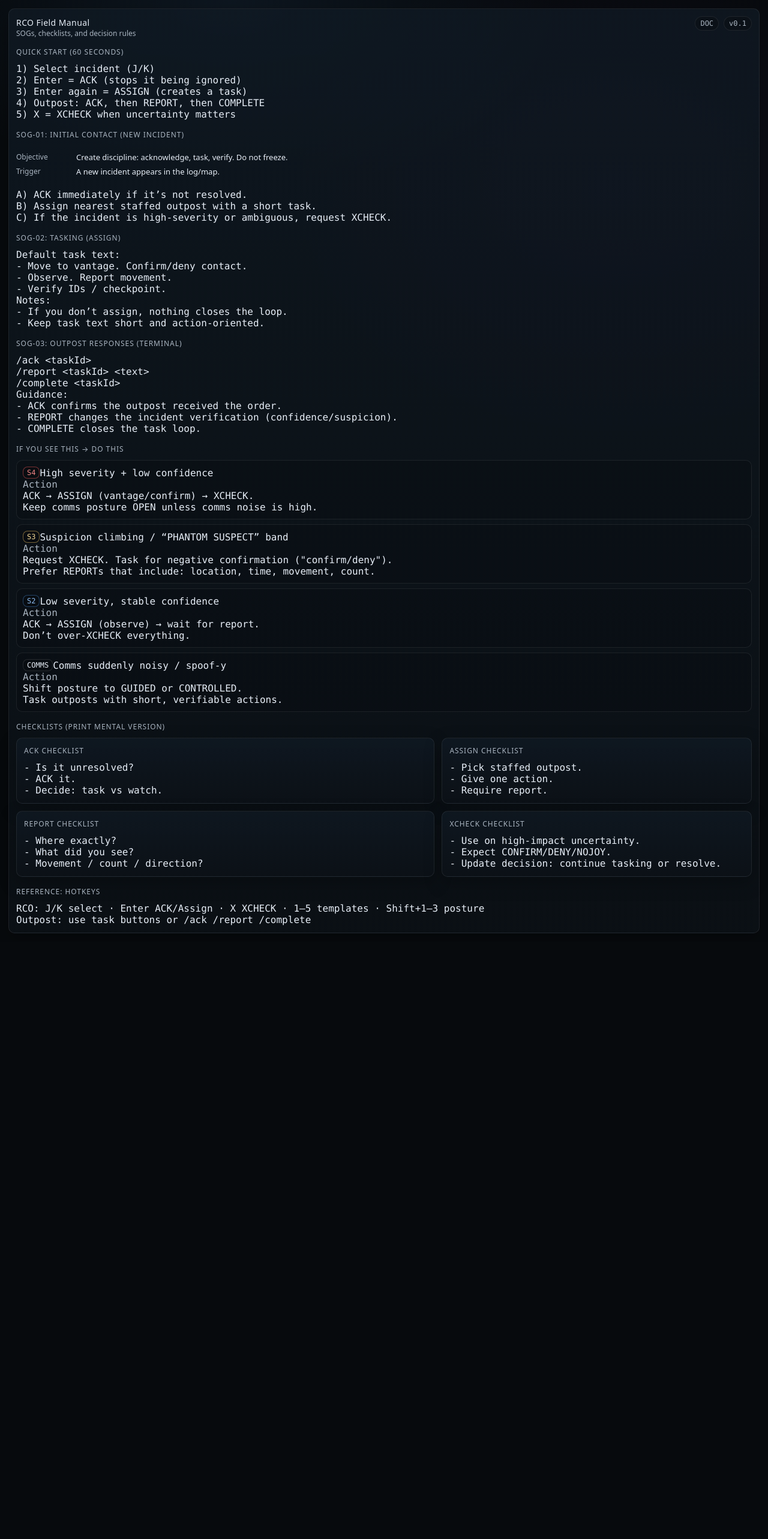
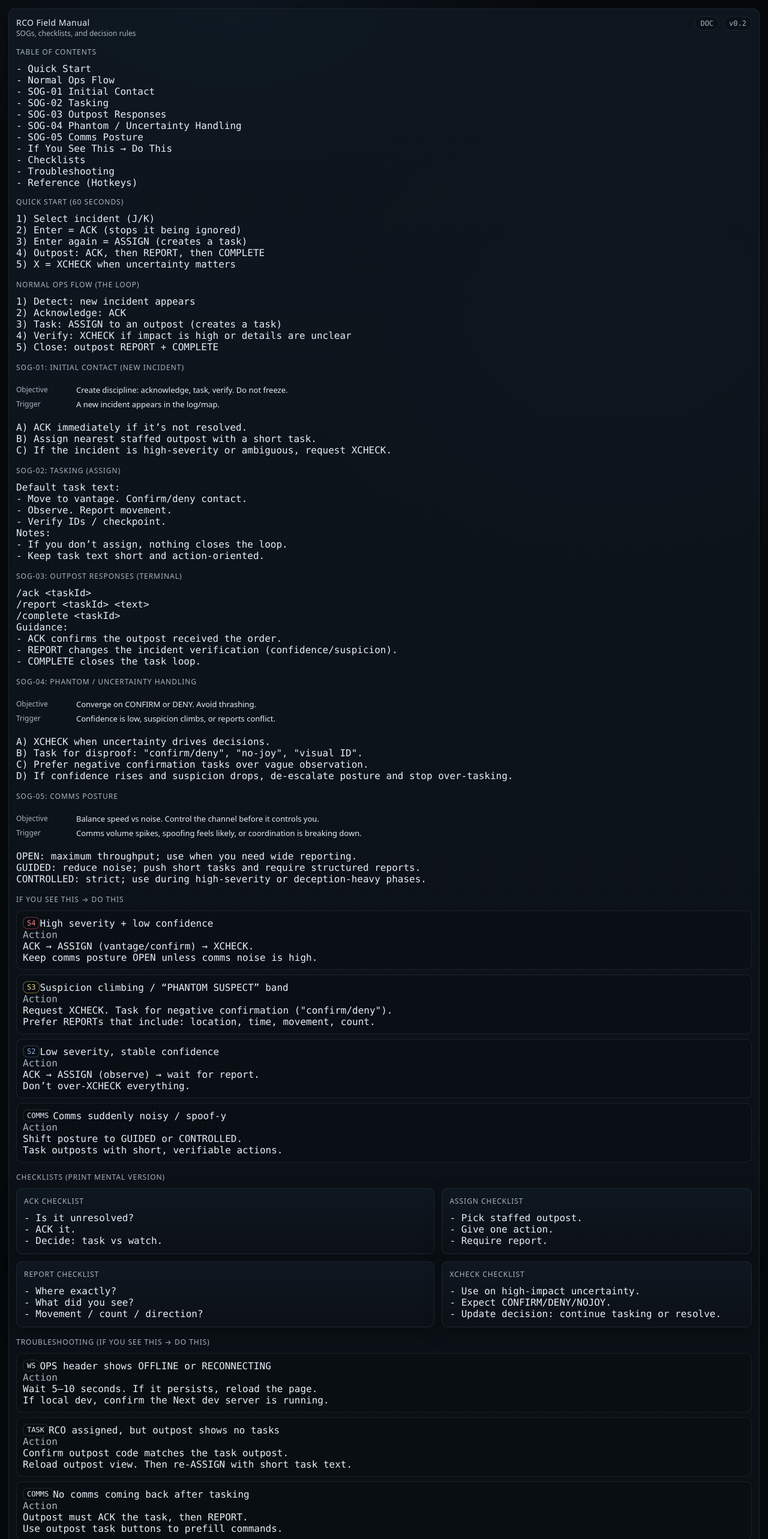
Before and after one commit to SingSongScreamAlong/blacksky-watch, a Next.js app: page /manual in a window 1280 px wide. Shown: the top 2566 px of the page at 60% size. Before the commit the page ends 1570 px from the top, so only its background shows below. Built offline with nearby package versions, Linux system fonts and the light colour scheme.

Commit message:
docs: expand manual

```diff
--- a/src/app/manual/page.tsx
+++ b/src/app/manual/page.tsx
@@ -11,7 +11,34 @@ export default function ManualPage() {
           </div>
           <div className="chips">
             <span className="chip mono">DOC</span>
-            <span className="chip mono">v0.1</span>
+            <span className="chip mono">v0.2</span>
+          </div>
+        </div>
+
+        <div style={{ marginTop: 14 }}>
+          <div className="panelTitle">Table of Contents</div>
+          <div className="mono">
+            - Quick Start
+            <br />
+            - Normal Ops Flow
+            <br />
+            - SOG-01 Initial Contact
+            <br />
+            - SOG-02 Tasking
+            <br />
+            - SOG-03 Outpost Responses
+            <br />
+            - SOG-04 Phantom / Uncertainty Handling
+            <br />
+            - SOG-05 Comms Posture
+            <br />
+            - If You See This → Do This
+            <br />
+            - Checklists
+            <br />
+            - Troubleshooting
+            <br />
+            - Reference (Hotkeys)
           </div>
         </div>
 
@@ -27,6 +54,21 @@ export default function ManualPage() {
             4) Outpost: ACK, then REPORT, then COMPLETE
             <br />
             5) X = XCHECK when uncertainty matters
+          </div>
+        </div>
+
+        <div style={{ marginTop: 16 }}>
+          <div className="panelTitle">Normal Ops Flow (the loop)</div>
+          <div className="mono">
+            1) Detect: new incident appears
+            <br />
+            2) Acknowledge: ACK
+            <br />
+            3) Task: ASSIGN to an outpost (creates a task)
+            <br />
+            4) Verify: XCHECK if impact is high or details are unclear
+            <br />
+            5) Close: outpost REPORT + COMPLETE
           </div>
         </div>
 
@@ -82,6 +124,42 @@ export default function ManualPage() {
             - REPORT changes the incident verification (confidence/suspicion).
             <br />
             - COMPLETE closes the task loop.
+          </div>
+        </div>
+
+        <div style={{ marginTop: 16 }}>
+          <div className="panelTitle">SOG-04: Phantom / Uncertainty Handling</div>
+          <div className="kv">
+            <div className="k">Objective</div>
+            <div className="v">Converge on CONFIRM or DENY. Avoid thrashing.</div>
+            <div className="k">Trigger</div>
+            <div className="v">Confidence is low, suspicion climbs, or reports conflict.</div>
+          </div>
+          <div className="mono" style={{ marginTop: 10 }}>
+            A) XCHECK when uncertainty drives decisions.
+            <br />
+            B) Task for disproof: &quot;confirm/deny&quot;, &quot;no-joy&quot;, &quot;visual ID&quot;.
+            <br />
+            C) Prefer negative confirmation tasks over vague observation.
+            <br />
+            D) If confidence rises and suspicion drops, de-escalate posture and stop over-tasking.
+          </div>
+        </div>
+
+        <div style={{ marginTop: 16 }}>
+          <div className="panelTitle">SOG-05: Comms Posture</div>
+          <div className="kv">
+            <div className="k">Objective</div>
+            <div className="v">Balance speed vs noise. Control the channel before it controls you.</div>
+            <div className="k">Trigger</div>
+            <div className="v">Comms volume spikes, spoofing feels likely, or coordination is breaking down.</div>
+          </div>
+          <div className="mono" style={{ marginTop: 10 }}>
+            OPEN: maximum throughput; use when you need wide reporting.
+            <br />
+            GUIDED: reduce noise; push short tasks and require structured reports.
+            <br />
+            CONTROLLED: strict; use during high-severity or deception-heavy phases.
           </div>
         </div>
 
@@ -189,6 +267,63 @@ export default function ManualPage() {
         </div>
 
         <div style={{ marginTop: 16 }}>
+          <div className="panelTitle">Troubleshooting (If you see this → do this)</div>
+          <div className="list">
+            <div className="listItemStatic">
+              <div className="row">
+                <div className="sev">WS</div>
+                <div className="mono">OPS header shows OFFLINE or RECONNECTING</div>
+              </div>
+              <div className="mono muted">Action</div>
+              <div className="mono">
+                Wait 5–10 seconds. If it persists, reload the page.
+                <br />
+                If local dev, confirm the Next dev server is running.
+              </div>
+            </div>
+
+            <div className="listItemStatic">
+              <div className="row">
+                <div className="sev">TASK</div>
+                <div className="mono">RCO assigned, but outpost shows no tasks</div>
+              </div>
+              <div className="mono muted">Action</div>
+              <div className="mono">
+                Confirm outpost code matches the task outpost.
+                <br />
+                Reload outpost view. Then re-ASSIGN with short task text.
+              </div>
+            </div>
+
+            <div className="listItemStatic">
+              <div className="row">
+                <div className="sev">COMMS</div>
+                <div className="mono">No comms coming back after tasking</div>
+              </div>
+              <div className="mono muted">Action</div>
+              <div className="mono">
+                Outpost must ACK the task, then REPORT.
+                <br />
+                Use outpost task buttons to prefill commands.
+              </div>
+            </div>
+
+            <div className="listItemStatic">
+              <div className="row">
+                <div className="sev">SIM</div>
+                <div className="mono">Everything feels static / dead</div>
+              </div>
+              <div className="mono muted">Action</div>
+              <div className="mono">
+                Use OPS &quot;LAST: Ns&quot; to confirm events are flowing.
+                <br />
+                If LAST keeps increasing, refresh the page or restart the dev server.
+              </div>
+            </div>
+          </div>
+        </div>
+
+        <div style={{ marginTop: 16 }}>
           <div className="panelTitle">Reference: Hotkeys</div>
           <div className="mono">
             RCO: J/K select · Enter ACK/Assign · X XCHECK · 1–5 templates · Shift+1–3 posture
```
